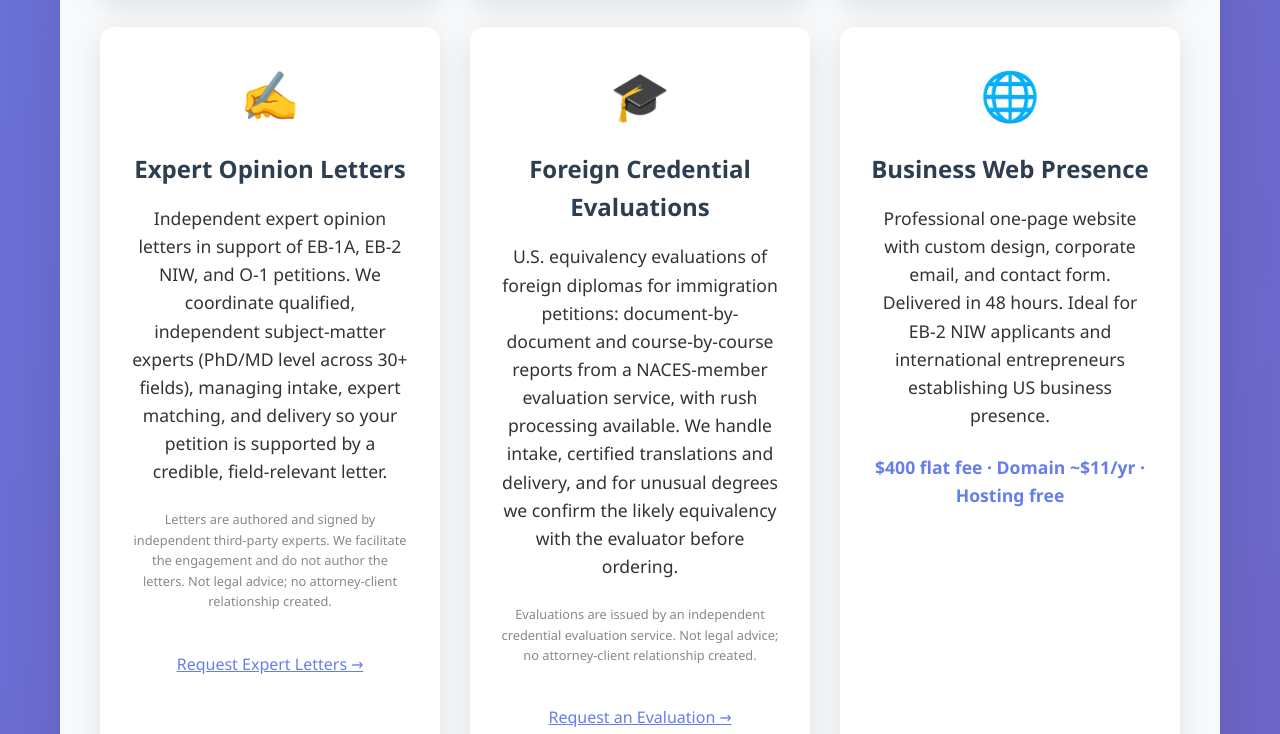
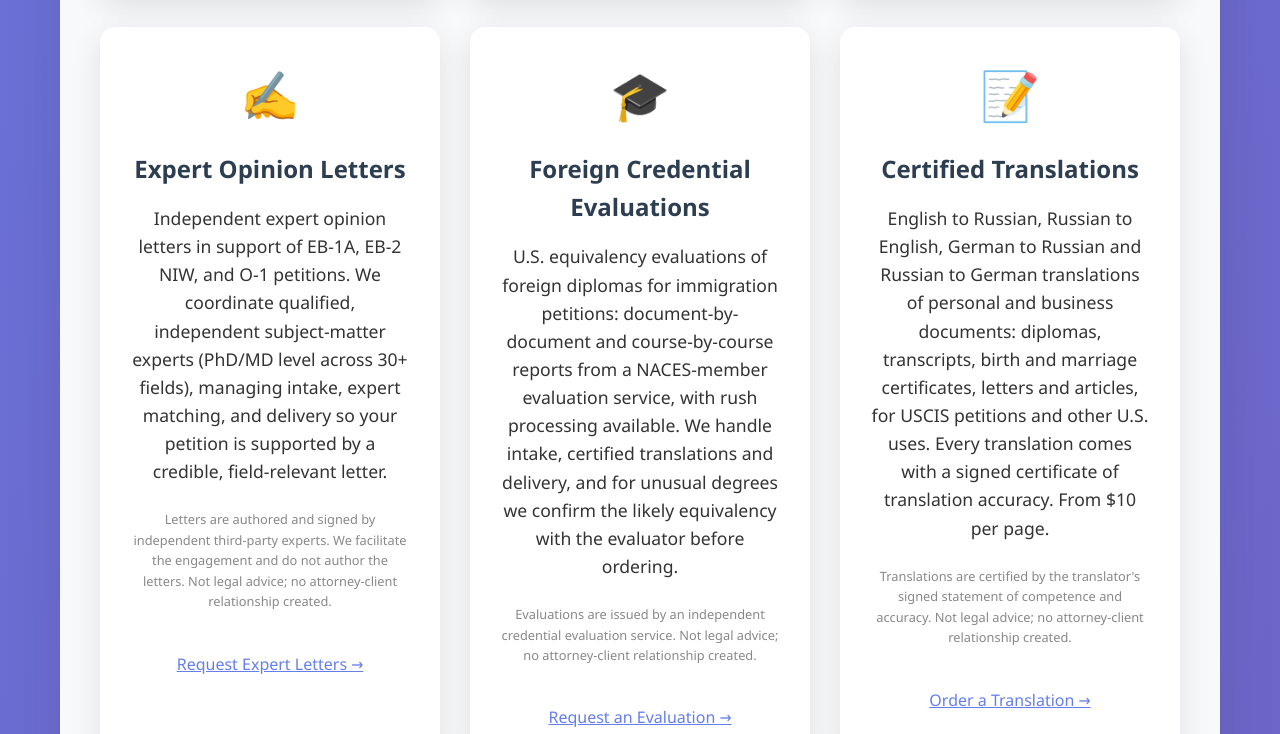
Before and after one commit to Pshamaev/platon.law, a website: page public/index.html in a window 1280 px wide. Shown: the part 2767-3501 px from the top of the page. Drawn offline with Linux system fonts and the light colour scheme.

Commit message:
Add Certified Translations service card (EN/RU)
EN<>RU and DE<>RU document translations with a signed certificate of accuracy, from $10 per page.

Co-Authored-By: Claude Opus 5.5 <noreply@anthropic.com>
Claude-Session: https://claude.ai/code/session_019BS8apGAJxB4VzXm2bNe2A

```diff
--- a/public/index.html
+++ b/public/index.html
@@ -602,6 +602,13 @@
                         <a href="#contact" style="display:inline-block; margin-top: 1rem; font-weight: 500; color: #667eea; text-decoration: underline;" data-i18n="service10_cta">Request an Evaluation →</a>
                     </div>
                     <div class="service-card">
+                        <div class="icon">📝</div>
+                        <h3 data-i18n="service11_title">Certified Translations</h3>
+                        <p data-i18n="service11_desc">English to Russian, Russian to English, German to Russian and Russian to German translations of personal and business documents: diplomas, transcripts, birth and marriage certificates, letters and articles, for USCIS petitions and other U.S. uses. Every translation comes with a signed certificate of translation accuracy. From $10 per page.</p>
+                        <p data-i18n="service11_disclaimer" style="font-size: 0.8rem; color: #888; margin-top: 0.75rem;">Translations are certified by the translator's signed statement of competence and accuracy. Not legal advice; no attorney-client relationship created.</p>
+                        <a href="#contact" style="display:inline-block; margin-top: 1rem; font-weight: 500; color: #667eea; text-decoration: underline;" data-i18n="service11_cta">Order a Translation →</a>
+                    </div>
+                    <div class="service-card">
                         <div class="icon">🌐</div>
                         <h3 data-i18n="service8_title">Business Web Presence</h3>
                         <p data-i18n="service8_desc">Professional one-page website with custom design, corporate email, and contact form. Delivered in 48 hours. Ideal for EB-2 NIW applicants and international entrepreneurs establishing US business presence.</p>
@@ -828,6 +835,10 @@
                 service10_desc: 'U.S. equivalency evaluations of foreign diplomas for immigration petitions: document-by-document and course-by-course reports from a NACES-member evaluation service, with rush processing available. We handle intake, certified translations and delivery, and for unusual degrees we confirm the likely equivalency with the evaluator before ordering.',
                 service10_disclaimer: 'Evaluations are issued by an independent credential evaluation service. Not legal advice; no attorney-client relationship created.',
                 service10_cta: 'Request an Evaluation →',
+                service11_title: 'Certified Translations',
+                service11_desc: 'English to Russian, Russian to English, German to Russian and Russian to German translations of personal and business documents: diplomas, transcripts, birth and marriage certificates, letters and articles, for USCIS petitions and other U.S. uses. Every translation comes with a signed certificate of translation accuracy. From $10 per page.',
+                service11_disclaimer: 'Translations are certified by the translator\'s signed statement of competence and accuracy. Not legal advice; no attorney-client relationship created.',
+                service11_cta: 'Order a Translation →',
                 partner_badge: 'Trusted Partner',
                 service8_title: 'Business Web Presence',
                 service8_desc: 'Professional one-page website with custom design, corporate email, and contact form. Delivered in 48 hours. Ideal for EB-2 NIW applicants and international entrepreneurs establishing US business presence.',
@@ -928,6 +939,10 @@
                 service10_desc: 'Оценка эквивалентности иностранных дипломов американскому образованию для иммиграционных петиций: отчёты по документам (document-by-document) и по курсам (course-by-course) от оценочной службы, входящей в NACES, есть срочное оформление. Берём на себя приём документов, заверенные переводы и доставку, а по нестандартным дипломам заранее уточняем у оценщика вероятную эквивалентность.',
                 service10_disclaimer: 'Оценку выдаёт независимая служба оценки образования. Не является юридической консультацией; отношения адвокат-клиент не возникают.',
                 service10_cta: 'Заказать оценку диплома →',
+                service11_title: 'Заверенные переводы',
+                service11_desc: 'Переводы личных и деловых документов с английского на русский и с русского на английский, с немецкого на русский и с русского на немецкий: дипломы, приложения к ним, свидетельства о рождении и браке, письма и статьи. Для петиций в USCIS и других целей в США. К каждому переводу прилагается подписанный сертификат точности перевода. От $10 за страницу.',
+                service11_disclaimer: 'Перевод заверяется подписанным заявлением переводчика о его квалификации и точности перевода. Не является юридической консультацией; отношения адвокат-клиент не возникают.',
+                service11_cta: 'Заказать перевод →',
                 partner_badge: 'Надежный партнер',
                 service8_title: 'Бизнес-сайт под ключ',
                 service8_desc: 'Профессиональный одностраничный сайт с индивидуальным дизайном, корпоративной почтой и контактной формой. Готово за 48 часов. Идеально для заявителей EB-2 NIW и международных предпринимателей, выходящих на рынок США.',
```
